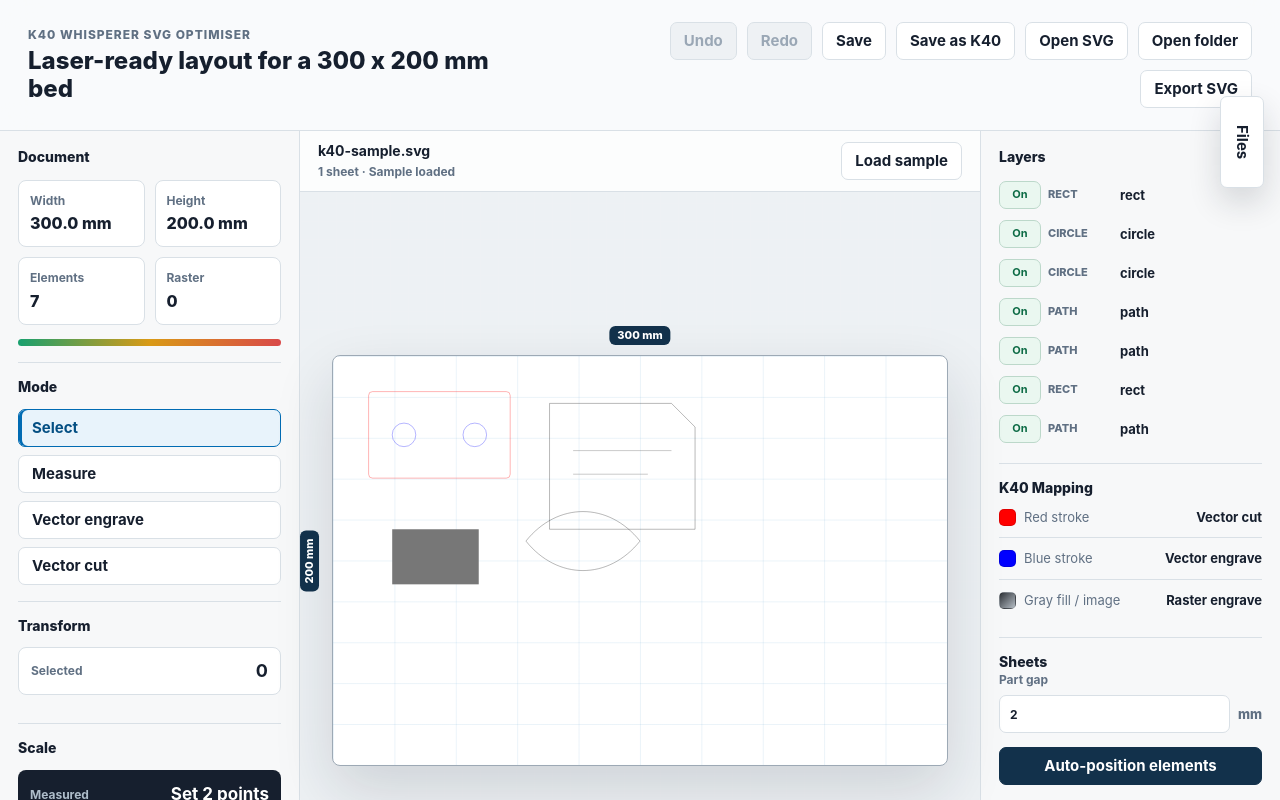
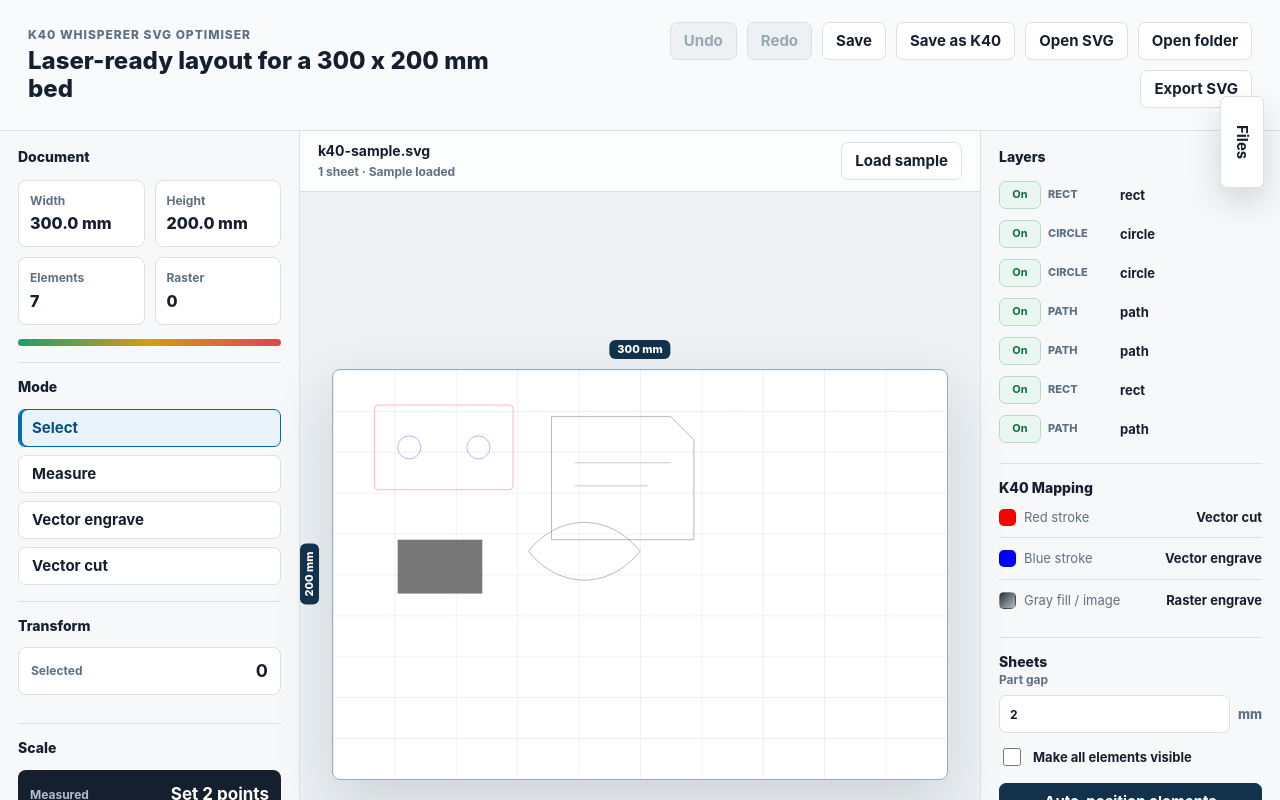
Before and after one commit to rolandtreiber/k40-optimizer, a React (Vite) app: page / in a window 1280 px wide. Shown: the top 800 px of the page. Built offline with nearby package versions, Linux system fonts and the light colour scheme.

Commit message:
Multisheet optimisation

```diff
--- a/src/App.css
+++ b/src/App.css
@@ -277,6 +277,23 @@ input {
   color: var(--ink);
   font: inherit;
   font-weight: 650;
+}
+
+.check-field {
+  display: flex;
+  align-items: center;
+  gap: 9px;
+  margin-top: 12px;
+  color: var(--ink);
+  font-size: 13px;
+  font-weight: 700;
+}
+
+.check-field input {
+  width: 18px;
+  min-height: 18px;
+  flex: 0 0 auto;
+  padding: 0;
 }
 
 .unit {
@@ -597,8 +614,7 @@ input {
 .svg-preview {
   position: absolute;
   inset: 12px;
-  display: grid;
-  place-items: center;
+  display: block;
   overflow: hidden;
   cursor: crosshair;
 }
@@ -606,6 +622,7 @@ input {
 .svg-preview svg {
   width: 100%;
   height: 100%;
+  display: block;
   overflow: visible;
 }
 
--- a/src/App.tsx
+++ b/src/App.tsx
@@ -148,6 +148,22 @@ type NestCandidate = {
   placed: number
   total: number
   sheets: number
+}
+
+type SvgNestInput = {
+  text: string
+  width: number
+  height: number
+}
+
+type NestPart = {
+  element: Element
+  box: DOMRect
+}
+
+type SheetCluster = {
+  parts: NestPart[]
+  box: DOMRect
 }
 
 const BED_WIDTH_MM = 300
@@ -398,10 +414,27 @@ function normaliseSvg(text: string) {
   }
 
   let nextId = 1
+  const usedK40Ids = new Set<string>()
+
+  function nextK40Id() {
+    let candidate = `k40-${nextId}`
+    nextId += 1
+
+    while (usedK40Ids.has(candidate)) {
+      candidate = `k40-${nextId}`
+      nextId += 1
+    }
+
+    usedK40Ids.add(candidate)
+    return candidate
+  }
+
   svg.querySelectorAll(GRAPHIC_SELECTOR).forEach((element) => {
-    if (!element.getAttribute('data-k40-id')) {
-      element.setAttribute('data-k40-id', `k40-${nextId}`)
-      nextId += 1
+    const currentK40Id = element.getAttribute('data-k40-id')
+    if (currentK40Id && !usedK40Ids.has(currentK40Id)) {
+      usedK40Ids.add(currentK40Id)
+    } else {
+      element.setAttribute('data-k40-id', nextK40Id())
     }
 
     if (!element.getAttribute('data-k40-name')) {
@@ -509,6 +542,20 @@ function setLayerVisibility(text: string, k40Id: string, visible: boolean) {
     element.setAttribute('data-k40-hidden', 'true')
     setInlineStyleProperty(element, 'display', 'none')
   }
+
+  return serializeSvg(doc)
+}
+
+function makeAllElementsVisible(text: string) {
+  const { doc, svg } = parseSvg(text)
+  svg.querySelectorAll(GRAPHIC_SELECTOR).forEach((element) => {
+    element.removeAttribute('display')
+    element.removeAttribute('visibility')
+    element.removeAttribute('data-k40-hidden')
+    removeInlineStyleProperties(element, ['display', 'visibility'])
+    setInlineStyleProperty(element, 'display', 'inline')
+    setInlineStyleProperty(element, 'visibility', 'visible')
+  })
 
   return serializeSvg(doc)
 }
@@ -716,17 +763,19 @@ function getElementBox(preview: HTMLDivElement, id: string) {
   }
 
   try {
-    const rect = element.getBoundingClientRect()
-    const matrix = svg.getScreenCTM()?.inverse()
-    if (!matrix || rect.width === 0 || rect.height === 0) {
+    const box = element.getBBox()
+    const svgMatrix = svg.getScreenCTM()
+    const elementMatrix = element.getScreenCTM()
+    if (!svgMatrix || !elementMatrix || box.width === 0 || box.height === 0) {
       return null
     }
 
+    const matrix = svgMatrix.inverse().multiply(elementMatrix)
     const corners = [
-      { x: rect.left, y: rect.top },
-      { x: rect.right, y: rect.top },
-      { x: rect.right, y: rect.bottom },
-      { x: rect.left, y: rect.bottom },
+      { x: box.x, y: box.y },
+      { x: box.x + box.width, y: box.y },
+      { x: box.x + box.width, y: box.y + box.height },
+      { x: box.x, y: box.y + box.height },
     ].map((corner) => {
       const point = svg.createSVGPoint()
       point.x = corner.x
@@ -1043,10 +1092,207 @@ function cloneVisibleSvgElement(element: SVGElement) {
   return clone
 }
 
-function createSvgNestInput(text: string) {
+function estimateNestCanvas(sourceSvg: SVGSVGElement, partCount: number) {
+  const viewBox = readViewBox(sourceSvg)
+  const sourceWidth = parseLengthToMm(sourceSvg.getAttribute('width'), viewBox[2])
+  const sourceHeight = parseLengthToMm(sourceSvg.getAttribute('height'), viewBox[3])
+  const columns = Math.max(1, Math.ceil(Math.sqrt(partCount)))
+  const rows = Math.max(1, Math.ceil(partCount / columns))
+
+  return {
+    width: Math.max(BED_WIDTH_MM, sourceWidth, BED_WIDTH_MM * columns),
+    height: Math.max(BED_HEIGHT_MM, sourceHeight, BED_HEIGHT_MM * rows),
+  }
+}
+
+function createSvgNestInput(text: string): SvgNestInput {
   const source = parseSvg(text)
   const output = document.implementation.createDocument('http://www.w3.org/2000/svg', 'svg')
   const svg = output.documentElement as unknown as SVGSVGElement
+  const parts = topLevelParts(source.svg)
+    .map((part) => cloneVisibleSvgElement(part))
+    .filter((part): part is SVGElement => Boolean(part))
+  const canvas = estimateNestCanvas(source.svg, parts.length)
+
+  svg.setAttribute('xmlns', 'http://www.w3.org/2000/svg')
+  svg.setAttribute('width', `${canvas.width}mm`)
+  svg.setAttribute('height', `${canvas.height}mm`)
+  svg.setAttribute('viewBox', `0 0 ${canvas.width} ${canvas.height}`)
+
+  source.svg.querySelectorAll('defs,style').forEach((node) => {
+    svg.appendChild(output.importNode(node, true))
+  })
+
+  const bin = output.createElementNS('http://www.w3.org/2000/svg', 'rect')
+  bin.setAttribute('id', SVGNEST_BIN_ID)
+  bin.setAttribute('x', '0')
+  bin.setAttribute('y', '0')
+  bin.setAttribute('width', String(canvas.width))
+  bin.setAttribute('height', String(canvas.height))
+  bin.setAttribute('fill', 'none')
+  bin.setAttribute('stroke', 'none')
+  svg.appendChild(bin)
+
+  parts.forEach((clone) => {
+    svg.appendChild(output.importNode(clone, true))
+  })
+
+  if (parts.length === 0) {
+    throw new Error('No visible vector parts were found.')
+  }
+
+  return {
+    text: serializeSvg(output),
+    width: canvas.width,
+    height: canvas.height,
+  }
+}
+
+function isSvgNestBinElement(element: Element) {
+  const classes = (element.getAttribute('class') ?? '').split(/\s+/)
+  return element.getAttribute('id') === SVGNEST_BIN_ID || classes.includes('bin')
+}
+
+function boxFromSvgElement(svg: SVGSVGElement, element: SVGGraphicsElement) {
+  const box = element.getBBox()
+  const svgMatrix = svg.getScreenCTM()
+  const elementMatrix = element.getScreenCTM()
+  if (!svgMatrix || !elementMatrix || box.width === 0 || box.height === 0) {
+    return null
+  }
+
+  const matrix = svgMatrix.inverse().multiply(elementMatrix)
+  const corners = [
+    { x: box.x, y: box.y },
+    { x: box.x + box.width, y: box.y },
+    { x: box.x + box.width, y: box.y + box.height },
+    { x: box.x, y: box.y + box.height },
+  ].map((corner) => {
+    const point = svg.createSVGPoint()
+    point.x = corner.x
+    point.y = corner.y
+    return point.matrixTransform(matrix)
+  })
+
+  const minX = Math.min(...corners.map((corner) => corner.x))
+  const minY = Math.min(...corners.map((corner) => corner.y))
+  const maxX = Math.max(...corners.map((corner) => corner.x))
+  const maxY = Math.max(...corners.map((corner) => corner.y))
+  return new DOMRect(minX, minY, maxX - minX, maxY - minY)
+}
+
+function measureNestParts(sheetSvg: SVGSVGElement, canvas: { width: number; height: number }) {
+  const svg = sheetSvg.cloneNode(false) as SVGSVGElement
+  const sourceParts: Element[] = []
+  svg.setAttribute('width', `${canvas.width}px`)
+  svg.setAttribute('height', `${canvas.height}px`)
+  svg.setAttribute('viewBox', `0 0 ${canvas.width} ${canvas.height}`)
+
+  Array.from(sheetSvg.children).forEach((child) => {
+    if (child.matches(NON_PART_SELECTOR) || isSvgNestBinElement(child)) {
+      return
+    }
+
+    const measured = child.cloneNode(true) as Element
+    measured.setAttribute('data-k40-measure-index', String(sourceParts.length))
+    svg.appendChild(measured)
+    sourceParts.push(child.cloneNode(true) as Element)
+  })
+
+  const container = document.createElement('div')
+  container.style.position = 'fixed'
+  container.style.left = '-100000px'
+  container.style.top = '0'
+  container.style.width = `${canvas.width}px`
+  container.style.height = `${canvas.height}px`
+  container.style.overflow = 'hidden'
+  container.style.visibility = 'hidden'
+  container.appendChild(svg)
+  document.body.appendChild(container)
+
+  try {
+    return Array.from(svg.children)
+      .map((element) => {
+        const index = Number(element.getAttribute('data-k40-measure-index'))
+        const source = sourceParts[index]
+        const box = boxFromSvgElement(svg, element as unknown as SVGGraphicsElement)
+        if (!source || !box) {
+          return null
+        }
+
+        return {
+          element: source,
+          box,
+        }
+      })
+      .filter((part): part is NestPart => Boolean(part))
+  } finally {
+    container.remove()
+  }
+}
+
+function boxDistance(a: DOMRect, b: DOMRect) {
+  const dx = Math.max(a.x - (b.x + b.width), b.x - (a.x + a.width), 0)
+  const dy = Math.max(a.y - (b.y + b.height), b.y - (a.y + a.height), 0)
+  return Math.hypot(dx, dy)
+}
+
+function canFitOnSheet(box: DOMRect) {
+  return box.width <= BED_WIDTH_MM && box.height <= BED_HEIGHT_MM
+}
+
+function clusterNestParts(parts: NestPart[]) {
+  const remaining = [...parts].sort((a, b) => a.box.y - b.box.y || a.box.x - b.box.x)
+  const clusters: SheetCluster[] = []
+
+  while (remaining.length > 0) {
+    const seed = remaining.shift()!
+    let clusterParts = [seed]
+    let clusterBox = seed.box
+
+    if (canFitOnSheet(clusterBox)) {
+      let added = true
+      while (added) {
+        added = false
+        const candidates = remaining
+          .map((part, index) => ({
+            part,
+            index,
+            box: unionBoxes([...clusterParts.map((item) => item.box), part.box]),
+          }))
+          .filter((candidate) => canFitOnSheet(candidate.box))
+          .sort((a, b) => boxDistance(clusterBox, a.part.box) - boxDistance(clusterBox, b.part.box))
+
+        const best = candidates[0]
+        if (best) {
+          clusterParts = [...clusterParts, best.part]
+          clusterBox = best.box
+          remaining.splice(best.index, 1)
+          added = true
+        }
+      }
+    }
+
+    clusters.push({
+      parts: clusterParts,
+      box: clusterBox,
+    })
+  }
+
+  return clusters
+}
+
+function combineSvgNestSheets(
+  svgList: SVGSVGElement[],
+  sourceText: string,
+  canvas: SvgNestInput,
+) {
+  const source = parseSvg(sourceText)
+  const clusters = svgList.flatMap((sheetSvg) => clusterNestParts(measureNestParts(sheetSvg, canvas)))
+  const output = document.implementation.createDocument('http://www.w3.org/2000/svg', 'svg')
+  const svg = output.documentElement as unknown as SVGSVGElement
+  const sheetCount = Math.max(1, clusters.length)
+
   svg.setAttribute('xmlns', 'http://www.w3.org/2000/svg')
   svg.setAttribute('width', `${BED_WIDTH_MM}mm`)
   svg.setAttribute('height', `${BED_HEIGHT_MM}mm`)
@@ -1056,72 +1302,34 @@ function createSvgNestInput(text: string) {
     svg.appendChild(output.importNode(node, true))
   })
 
-  const bin = output.createElementNS('http://www.w3.org/2000/svg', 'rect')
-  bin.setAttribute('id', SVGNEST_BIN_ID)
-  bin.setAttribute('x', '0')
-  bin.setAttribute('y', '0')
-  bin.setAttribute('width', String(BED_WIDTH_MM))
-  bin.setAttribute('height', String(BED_HEIGHT_MM))
-  bin.setAttribute('fill', 'none')
-  bin.setAttribute('stroke', 'none')
-  svg.appendChild(bin)
-
-  let partCount = 0
-  topLevelParts(source.svg).forEach((part) => {
-    const clone = cloneVisibleSvgElement(part)
-    if (!clone) {
-      return
-    }
-
-    svg.appendChild(output.importNode(clone, true))
-    partCount += 1
-  })
-
-  if (partCount === 0) {
-    throw new Error('No visible vector parts were found.')
-  }
-
-  return serializeSvg(output)
-}
-
-function isSvgNestBinElement(element: Element) {
-  const classes = (element.getAttribute('class') ?? '').split(/\s+/)
-  return element.getAttribute('id') === SVGNEST_BIN_ID || classes.includes('bin')
-}
-
-function combineSvgNestSheets(svgList: SVGSVGElement[], sourceText: string) {
-  const source = parseSvg(sourceText)
-  const output = document.implementation.createDocument('http://www.w3.org/2000/svg', 'svg')
-  const svg = output.documentElement as unknown as SVGSVGElement
-  const sheetCount = Math.max(1, svgList.length)
-
-  svg.setAttribute('xmlns', 'http://www.w3.org/2000/svg')
-  svg.setAttribute('width', `${BED_WIDTH_MM}mm`)
-  svg.setAttribute('height', `${BED_HEIGHT_MM * sheetCount}mm`)
-  svg.setAttribute('viewBox', `0 0 ${BED_WIDTH_MM} ${BED_HEIGHT_MM * sheetCount}`)
-
-  source.svg.querySelectorAll('defs,style').forEach((node) => {
-    svg.appendChild(output.importNode(node, true))
-  })
-
-  svgList.forEach((sheetSvg, sheetIndex) => {
+  clusters.forEach((cluster, sheetIndex) => {
     const group = output.createElementNS('http://www.w3.org/2000/svg', 'g')
     group.setAttribute('id', `sheet-${sheetIndex + 1}`)
+    group.setAttribute('data-k40-id', `sheet-${sheetIndex + 1}`)
+    group.setAttribute('data-k40-name', `sheet-${sheetIndex + 1}`)
     group.setAttribute('data-k40-sheet', String(sheetIndex + 1))
-    group.setAttribute('transform', `translate(0 ${sheetIndex * BED_HEIGHT_MM})`)
-
-    Array.from(sheetSvg.children).forEach((child) => {
-      if (child.matches(NON_PART_SELECTOR) || isSvgNestBinElement(child)) {
-        return
-      }
-
-      group.appendChild(output.importNode(child, true))
+    if (sheetIndex > 0) {
+      group.setAttribute('display', 'none')
+      group.setAttribute('data-k40-hidden', 'true')
+      setInlineStyleProperty(group, 'display', 'none')
+    }
+    group.setAttribute(
+      'transform',
+      `translate(${(-cluster.box.x).toFixed(4)} ${(-cluster.box.y).toFixed(4)})`,
+    )
+
+    cluster.parts.forEach((part) => {
+      const imported = output.importNode(part.element, true) as Element
+      group.appendChild(imported)
     })
 
     svg.appendChild(group)
   })
 
-  return serializeSvg(output)
+  return {
+    text: serializeSvg(output),
+    sheets: sheetCount,
+  }
 }
 
 function LayerTree({
@@ -1263,6 +1471,7 @@ function App() {
   const [nestStatus, setNestStatus] = useState('')
   const [nestProgress, setNestProgress] = useState(0)
   const [nestCandidate, setNestCandidate] = useState<NestCandidate | null>(null)
+  const [nestMakeAllVisible, setNestMakeAllVisible] = useState(false)
   const previewRef = useRef<HTMLDivElement>(null)
   const dragStateRef = useRef<DragState | null>(null)
   const svgNestRef = useRef<SvgNestApi | null>(null)
@@ -1284,6 +1493,7 @@ function App() {
     100,
     ((svgInfo.widthMm * svgInfo.heightMm) / (BED_WIDTH_MM * BED_HEIGHT_MM)) * 100,
   )
+  const previewAspect = svgInfo.viewBox[2] / svgInfo.viewBox[3]
 
   useEffect(() => {
     const frame = requestAnimationFrame(() => {
@@ -1775,9 +1985,9 @@ function App() {
         curveTolerance: 0.3,
       })
 
-      const sourceText = svgText
+      const sourceText = nestMakeAllVisible ? makeAllElementsVisible(svgText) : svgText
       const nestInput = createSvgNestInput(sourceText)
-      const parsedSvg = api.parsesvg(nestInput)
+      const parsedSvg = api.parsesvg(nestInput.text)
       const bin = parsedSvg.querySelector(`#${SVGNEST_BIN_ID}`)
       if (!bin) {
         throw new Error('Could not prepare the K40 bed for SVGnest.')
@@ -1799,16 +2009,16 @@ function App() {
             return
           }
 
-          const text = combineSvgNestSheets(svgList, sourceText)
+          const result = combineSvgNestSheets(svgList, sourceText, nestInput)
           setNestCandidate({
-            text,
+            text: result.text,
             efficiency,
             placed,
             total,
-            sheets: svgList.length,
+            sheets: result.sheets,
           })
           setNestStatus(
-            `Best so far: ${placed}/${total} parts on ${svgList.length} sheet${svgList.length === 1 ? '' : 's'} (${Math.round(efficiency * 100)}% bed use)`,
+            `Best so far: ${placed}/${total} parts on ${result.sheets} sheet${result.sheets === 1 ? '' : 's'} (${Math.round(efficiency * 100)}% bed use)`,
           )
         },
       )
@@ -2048,7 +2258,13 @@ function App() {
               Load sample
             </button>
           </div>
-          <div className="bed-frame">
+          <div
+            className="bed-frame"
+            style={{
+              aspectRatio: `${svgInfo.viewBox[2]} / ${svgInfo.viewBox[3]}`,
+              width: `min(calc(100% - 64px), 900px, calc((100vh - 148px) * ${previewAspect}))`,
+            }}
+          >
             <div className="bed-ruler x">300 mm</div>
             <div className="bed-ruler y">200 mm</div>
             <div
@@ -2215,6 +2431,14 @@ function App() {
                 <span className="unit">mm</span>
               </div>
             </label>
+            <label className="check-field">
+              <input
+                type="checkbox"
+                checked={nestMakeAllVisible}
+                onChange={(event) => setNestMakeAllVisible(event.target.checked)}
+              />
+              <span>Make all elements visible</span>
+            </label>
             <button type="button" className="primary-action" onClick={() => void openNestWorkflow()}>
               Auto-position elements
             </button>
```
